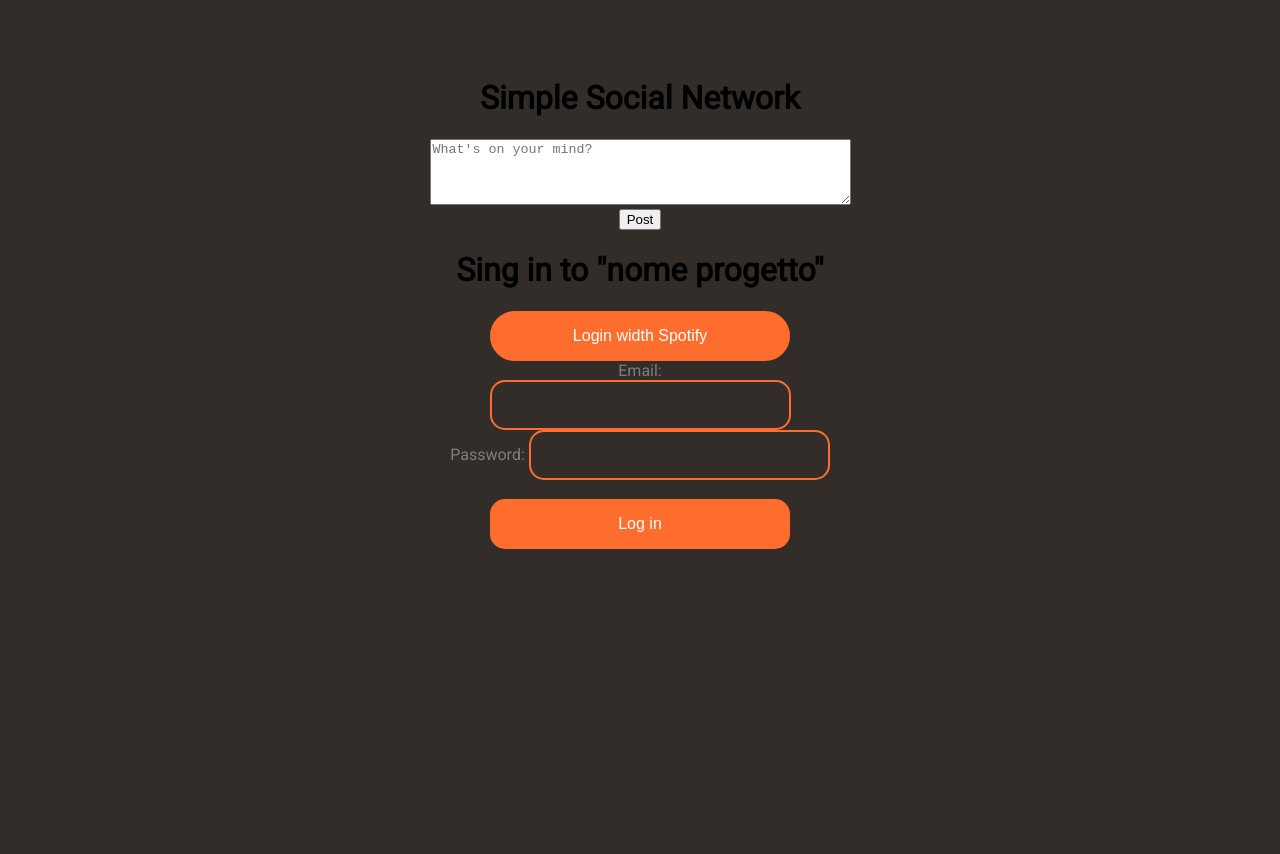
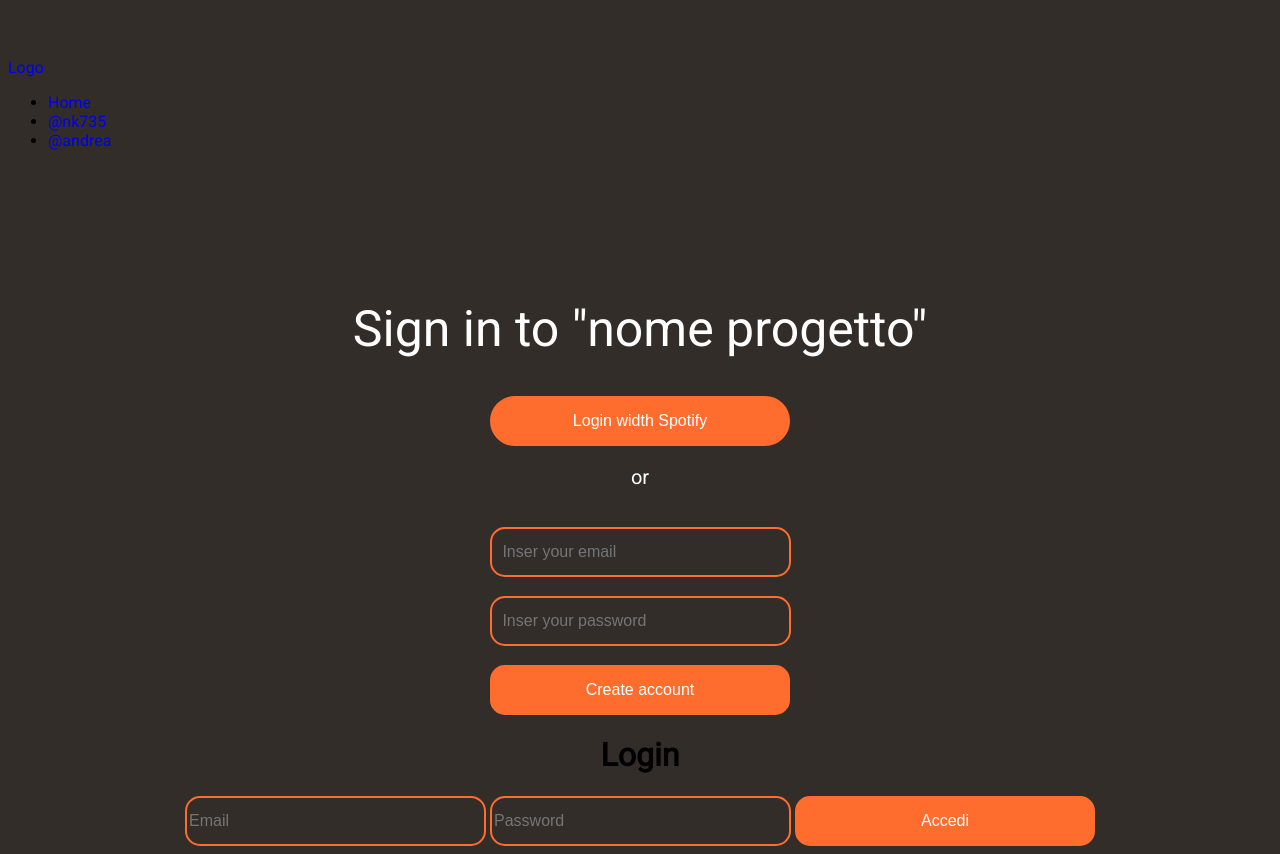
Before and after one commit to Nk735/sventrefive, a website: page index.html in a window 1280 px wide. Before the commit the page ends 800 px from the top, so only its background shows below. Drawn offline with Linux system fonts and the light colour scheme.

Commit message:
Update index.html

```diff
--- a/index.html
+++ b/index.html
@@ -6,33 +6,57 @@
     <meta name="viewport" content="width=device-width, initial-scale=1.0">
     <link href="style.css" rel="stylesheet">
     <title>Simple Social Network</title>
+   <!--<script src="https://code.jquery.com/jquery-3.6.0.min.js"></script>-->
   </head>
   <body>
-  <div class="container center">
+    <!--Navbar-->
+    <nav class="navbar">
+      <a href="#" class="logo">Logo</a>
+      <div class="nav-links">
+        <ul>
+          <li><a href="#" class="active">Home</a></li>
+          <li><a href="https://www.instagram.com/nk735_/">@nk735</a></li>
+          <li><a href="#">@andrea</a></li>
+        </ul>
+      </div>
+    </nav>
+
+
+    <!--Header-->
+    <div class="container center mt-3">
+      <!--
       <h1>Simple Social Network</h1>
       <form action="/post" method="post">
         <textarea name="content" rows="4" cols="50" placeholder="What's on your mind?"></textarea><br>
         <button type="submit">Post</button>
       </form>
+    -->
 
-    <!--<h1>Artisti Seguiti su Spotify</h1>
-    <button id="getArtistsButton">Ottieni Artisti Seguiti</button>
-    <div id="artistsList"></div> -->
-
-    <h1>Sing in to "nome progetto"</h1>
-    <a href=http://localhost:3000/login ><button  class="button1_2">Login width Spotify</button></a><br>
+      <div class="big-text tw">Sign in to "nome progetto"</div> <br></br>
+      <a href=http://localhost:3000/login ><button  class="button1_2">Login width Spotify</button></a><br></br>
+      <div class="normal-text tw">or</div> <br></br>
       <form action="/user" method="post">
-      <label for="email" class="info">Email:</label><br>
-      <input type="email" id="email" name="email" class="button2"><br>
-      <label for="password" class="info mt-1">Password:</label>
-      <input type="password" id="password" name="password" class="button2"><br><br>
-      <input type="submit" value="Log in" class="button1">
+        <input type="email" id="email" name="email" class="button2" placeholder="  Inser your email"><br></br>
+        <input type="password" id="password" name="password" class="button2" placeholder="  Inser your password"><br></br>
+        <input type="submit" value="Create account" class="button1">
       </form>
+      <div class="login-container">
+        <h1>Login</h1>
+        <form action="/login_normal" method="post">
+            <input type="text" name="email" class="button2" placeholder="Email" required>
+            <input type="password" name="password" class="button2" placeholder="Password" required>
+            <button type="submit" class="button1">Accedi</button>
+        </form>
+        <div id="error-message"></div>
+        <div id="topTracksContainer">
+          <!-- Qui verranno inseriti i risultati -->
+        </div>
+      </div>
     </div>
 
 
-  <script>
-    /*
+    <!-- <script>
+
         const getArtistsButton = document.getElementById('getArtistsButton');
         const artistsList = document.getElementById('artistsList');
 
@@ -53,7 +77,7 @@
               artistsList.innerHTML = 'Si è verificato un errore durante la richiesta.';
             });
         });
-*/
-  </script>
+
+    </script> -->
   </body>
 </html>
```
Lines whose indentation alone changed are shown as unchanged.
